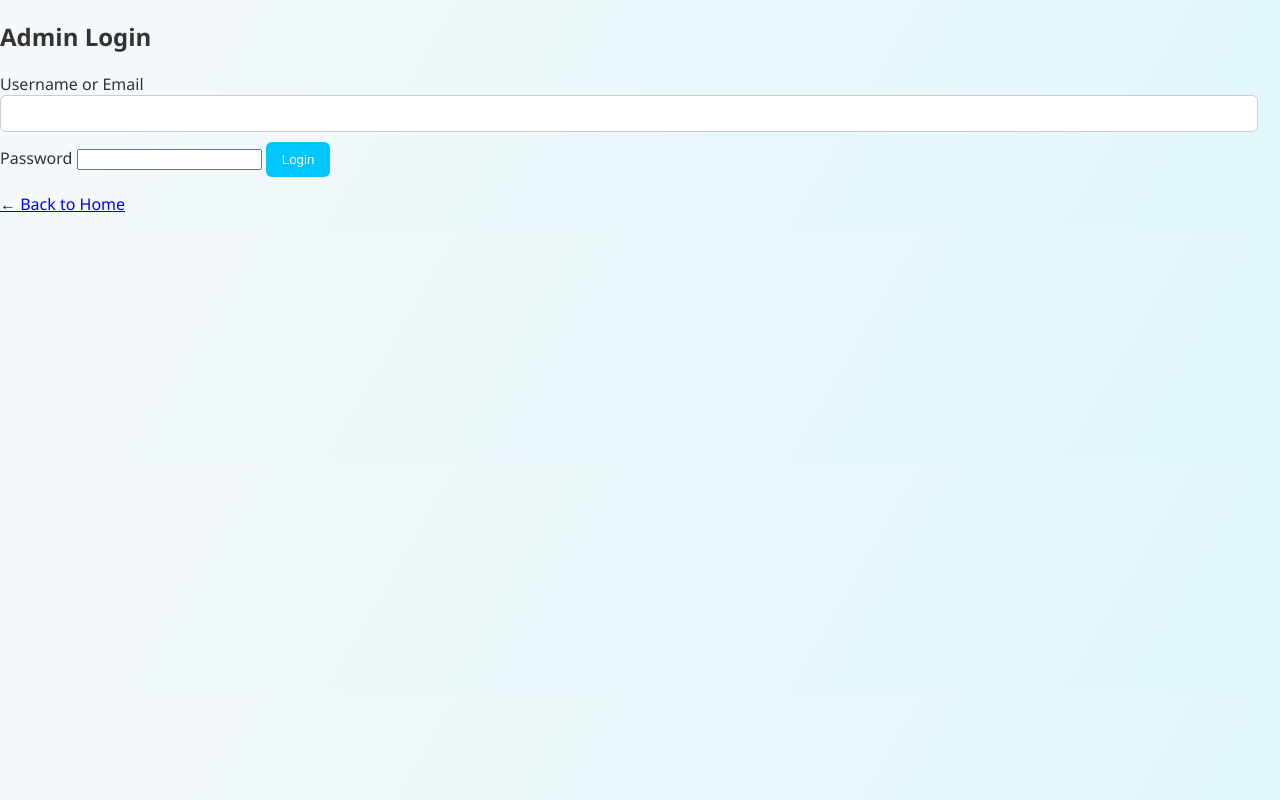
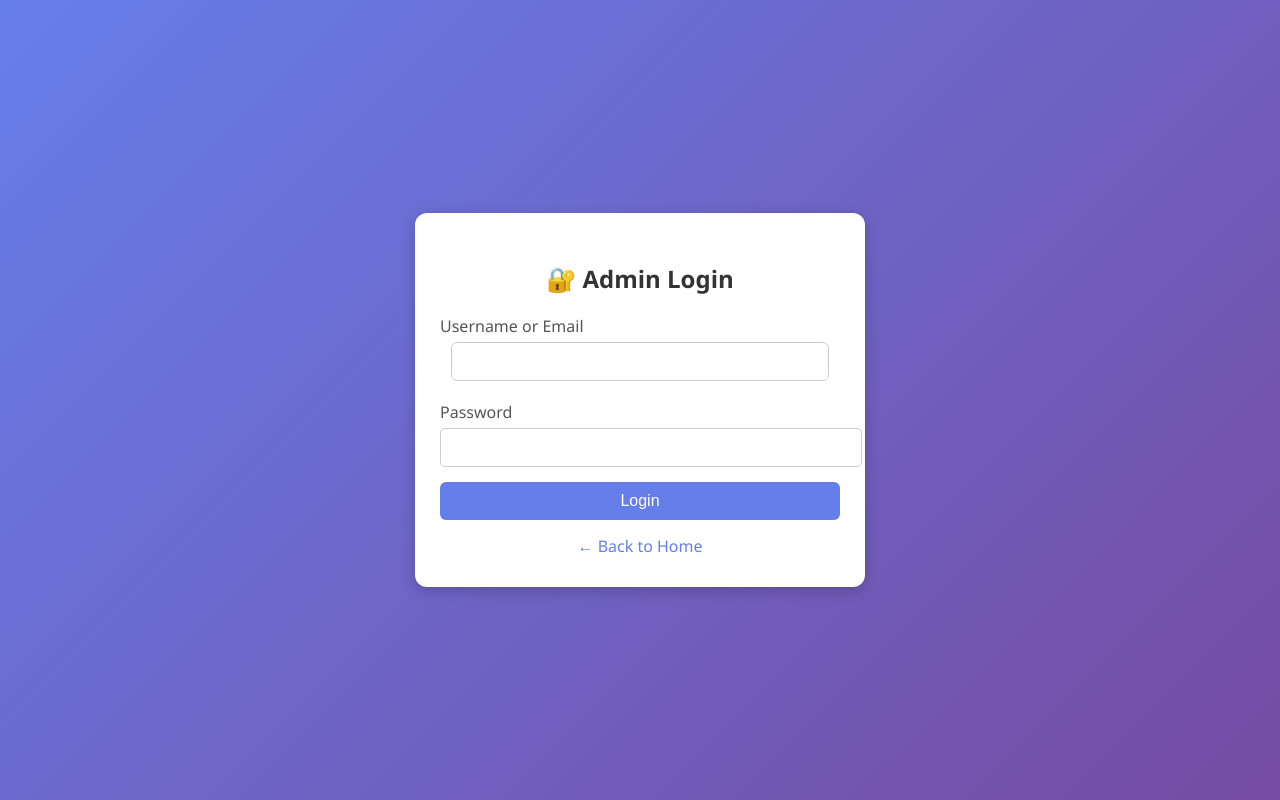
Before and after one commit to benmarshall254/Watchand-earn-app1, a Python web app: template templates/login.html in a window 1280 px wide. Run offline with Jinja, Linux system fonts and the light colour scheme; the template is opened without the code that fills it, so the values that code supplies are empty.

Commit message:
Update login.html

```diff
--- a/templates/login.html
+++ b/templates/login.html
@@ -4,10 +4,86 @@
     <meta charset="UTF-8">
     <title>Login - Watch & Earn</title>
     <link rel="stylesheet" href="{{ url_for('static', filename='style.css') }}">
+    <style>
+        body {
+            background: linear-gradient(135deg, #667eea, #764ba2);
+            display: flex;
+            justify-content: center;
+            align-items: center;
+            height: 100vh;
+            margin: 0;
+            font-family: 'Segoe UI', sans-serif;
+        }
+
+        .login-container {
+            background: white;
+            padding: 30px 25px;
+            border-radius: 12px;
+            box-shadow: 0 4px 15px rgba(0,0,0,0.2);
+            width: 100%;
+            max-width: 400px;
+            text-align: center;
+        }
+
+        h2 {
+            margin-bottom: 20px;
+            color: #333;
+        }
+
+        label {
+            display: block;
+            text-align: left;
+            margin: 10px 0 5px;
+            color: #555;
+        }
+
+        input[type="text"], input[type="password"] {
+            width: 100%;
+            padding: 10px;
+            margin-bottom: 15px;
+            border: 1px solid #ccc;
+            border-radius: 5px;
+            font-size: 15px;
+        }
+
+        button {
+            background: #667eea;
+            color: white;
+            border: none;
+            padding: 10px 15px;
+            width: 100%;
+            font-size: 16px;
+            border-radius: 6px;
+            cursor: pointer;
+        }
+
+        button:hover {
+            background: #5a67d8;
+        }
+
+        .error {
+            background: #ffdddd;
+            color: #d8000c;
+            padding: 10px;
+            border-radius: 5px;
+            margin-bottom: 15px;
+        }
+
+        a {
+            display: inline-block;
+            margin-top: 15px;
+            color: #667eea;
+            text-decoration: none;
+        }
+
+        a:hover {
+            text-decoration: underline;
+        }
+    </style>
 </head>
 <body>
     <div class="login-container">
-        <h2>Admin Login</h2>
+        <h2>🔐 Admin Login</h2>
         {% with messages = get_flashed_messages() %}
             {% if messages %}
                 <p class="error">{{ messages[0] }}</p>
@@ -22,7 +98,7 @@
 
             <button type="submit">Login</button>
         </form>
-        <p><a href="/">← Back to Home</a></p>
+        <a href="/">← Back to Home</a>
     </div>
 </body>
 </html>
```
